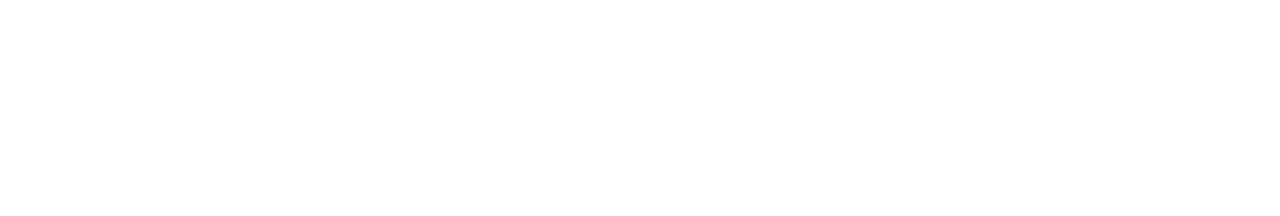
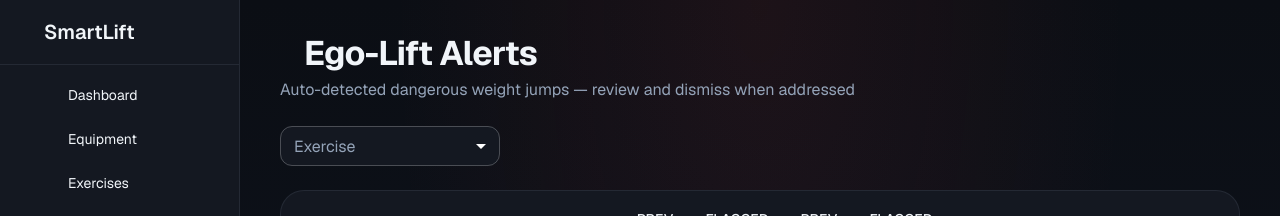
Before and after one commit to HeisenbergI8/smartlift, a Next.js app: page /ego-lift in a window 1280 px wide. Before the commit this address had no page. Shown: the top 216 px of the page. Built offline with nearby package versions, Linux system fonts and the light colour scheme; some icons are missing.

Commit message:
feat(ego-lift): add app route page

```diff
--- /dev/null
+++ b/src/app/(protected)/ego-lift/page.tsx
@@ -0,0 +1,5 @@
+import EgoLiftPage from "@/views/ego-lift/pages/EgoLiftPage";
+
+export default function Page() {
+  return <EgoLiftPage />;
+}
```
